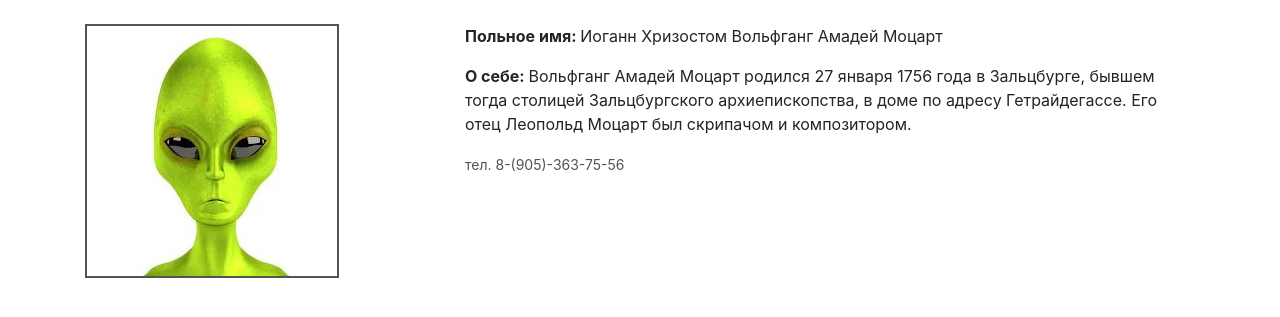
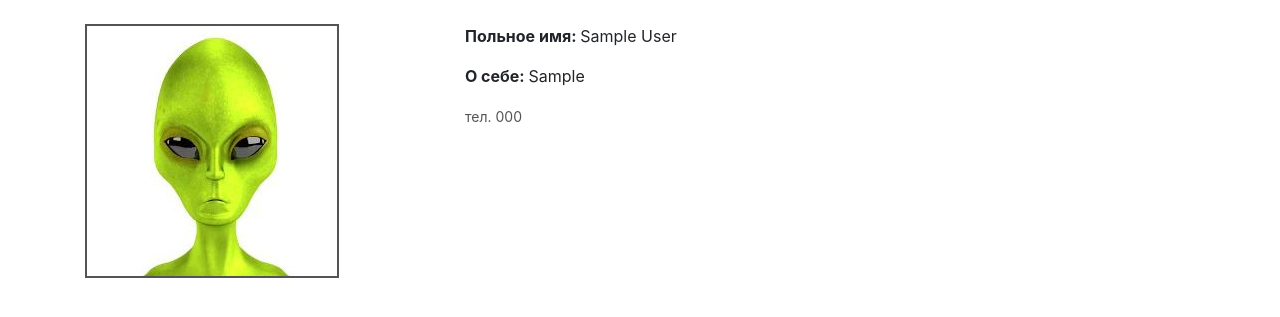
Before and after one commit to xarrper/site, a PHP site: page /?page=profile in a window 1280 px wide. Shown: the part 56-373 px from the top of the page. Run offline with PHP 8.4, Linux system fonts and the light colour scheme; tables that the repository leaves empty or names only in its code hold one stand-in row (values such as "Sample post").

Commit message:
добавлен получение данных из mysql

```diff
--- a/profile.php
+++ b/profile.php
@@ -1,12 +1,23 @@
+<?php
+$host = 'localhost';
+$user = 'root';
+$password = '';
+$dbName = 'site';
 
+$link = mysqli_connect($host, $user, $password, $dbName);
+mysqli_query($link, "SET NAMES 'utf8'");
+
+$query = "SELECT * FROM `user` WHERE `id` = 1";
+$result = mysqli_query($link, $query) or die(mysqli_error($link));
+$user = mysqli_fetch_assoc($result);
+
+?>
 
 			<div class="row">
 				<div class="col-4"><img src="profil.jpg" class="img-fluid img-profil" alt="Responsive image"></div>
 				<div class="col-8">
-					<p><b>Польное имя: </b>Иоганн Хризостом Вольфганг Амадей Моцарт</p>
-					<p><b>О себе: </b>Вольфганг Амадей Моцарт родился 27 января 1756 года в Зальцбурге,
-						бывшем тогда столицей Зальцбургского архиепископства, в доме по адресу Гетрайдегассе.
-						Его отец Леопольд Моцарт был скрипачом и композитором.</p>
-					<p><span class="contact-info">тел. 8-(905)-363-75-56</span></p>
+					<p><b>Польное имя: </b><?=$user['name'] ?></p>
+					<p><b>О себе: </b><?=$user['disc']?></p>
+					<p><span class="contact-info">тел. <?=$user['number']?></span></p>
 				</div>
 			</div>
```
Also changed, not shown: news.php (+28 -17 lines).
